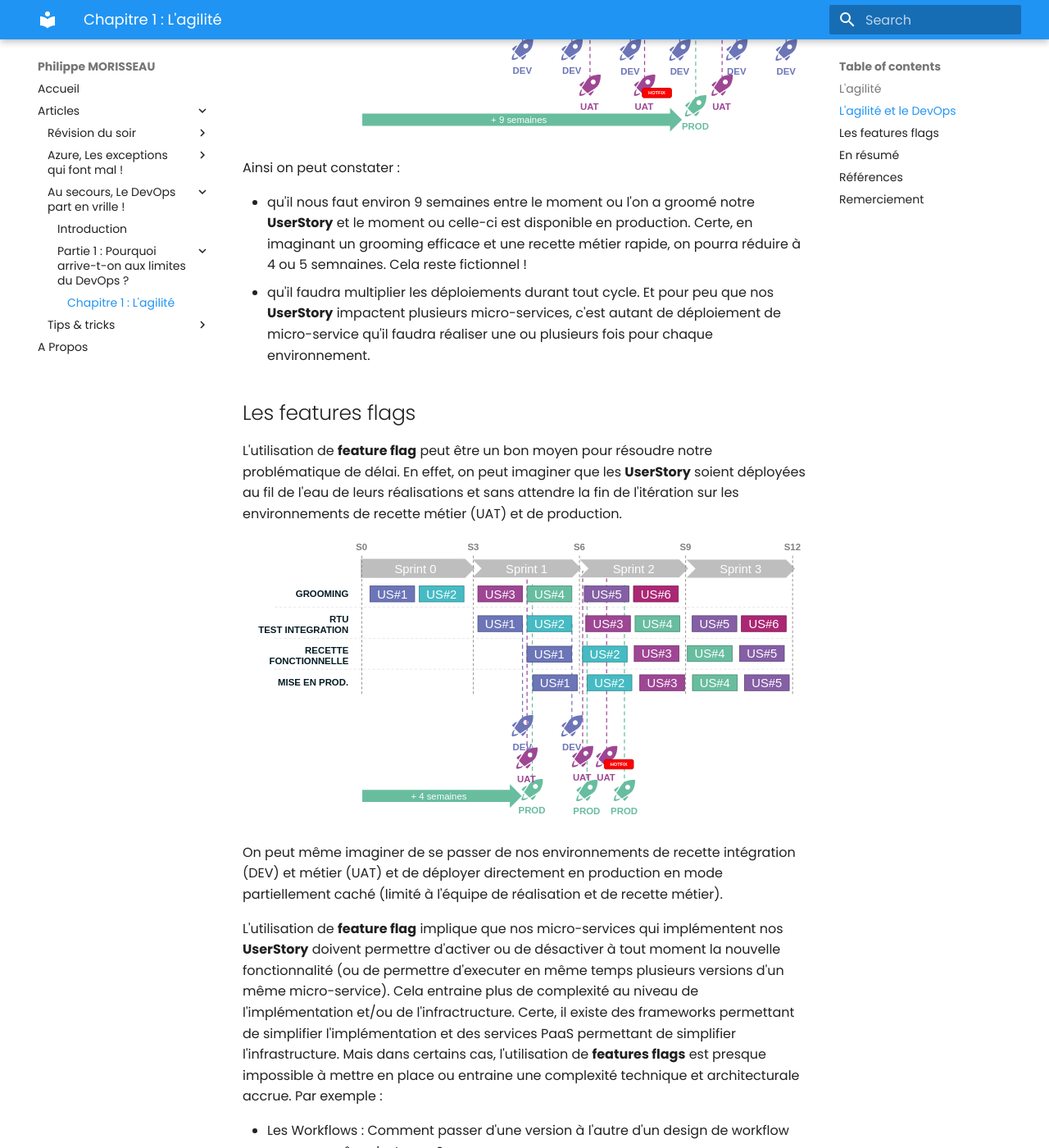
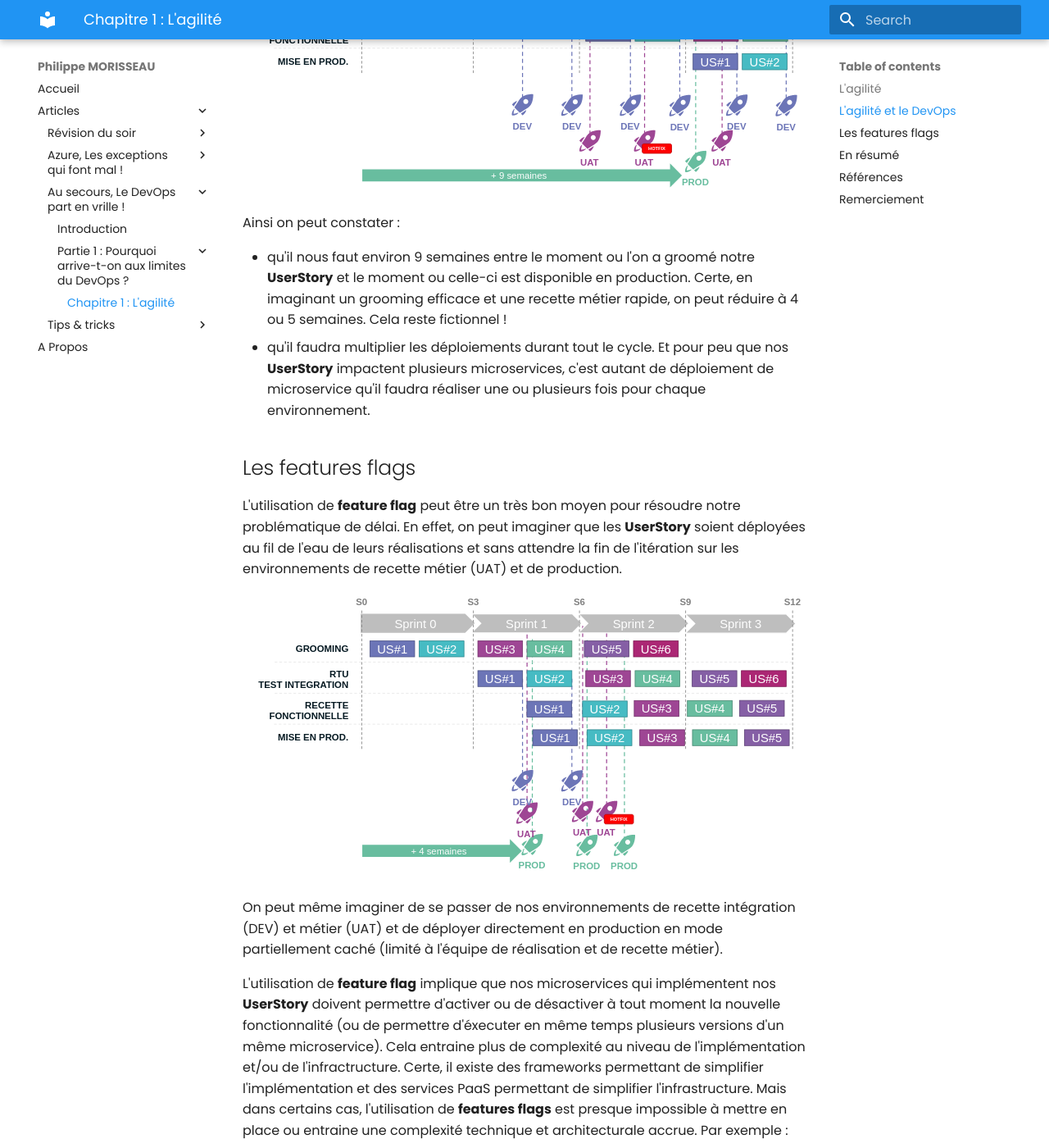
Before and after one commit to Ineaweb/Blog, an MkDocs documentation site: the page built from docs/articles/devops/vrille/01.pourquoi.agilite.md, in a window 1280 px wide and 1400 px high, scrolled down 2484 px. Shown: the whole window at 82% size. Built offline with MkDocs 1.6.1 and Material for MkDocs 9.7.7, drawn with Linux system fonts in a browser that asks for light colours; old or Windows-style settings are respelled for this version of MkDocs; some of the changed text lies outside the part shown.

Commit message:
fix: relecture PMO

```diff
--- a/docs/articles/devops/vrille/01.pourquoi.agilite.md
+++ b/docs/articles/devops/vrille/01.pourquoi.agilite.md
@@ -1,6 +1,6 @@
 ---
 title: "Chapitre 1 : L'agilité"
-summary: "Pourquoi arrive-t-on aux limites du DevOps ? L'agilité dans des projets micro-services complexes est un facteur d'explication."
+summary: "Pourquoi arrive-t-on aux limites du DevOps ? L'agilité dans des projets microservices complexes est un facteur d'explication."
 authors:
     - Philippe Morisseau
 date: 2021-10-04
@@ -8,64 +8,65 @@
 
 ## L'agilité
 
-Bien que l'agilité n'est pas un pré-requis au DevOps et vice-versa, l'un et l'autre sont bien plus efficaces s'ils sont utilisés conjointement.
+Bien que l'agilité ne soit pas un pré-requis au DevOps et vice-versa, l'un et l'autre sont bien plus efficaces s'ils sont utilisés conjointement.
 
-Imaginons que nous avons un nouveau projet d'application basé sur une architecture micro-service plutôt complexe. Ce projet est conduit avec la méthode agile.
+Imaginons que nous avons un nouveau projet d'application basé sur une architecture microservice plutôt complexe. Ce projet est conduit avec la méthode agile.
 Nous définissons les règles suivantes :
 
 1. Les itérations ont une durée de 3 semaines,
 2. La recette fonctionnelle doit être faite par une équipe métier indépendante de l'équipe de réalisation,
-3. Les tests d’intégration sont inclus dans le DOD de l’équipe de réalisation,
+3. Les tests d’intégration sont inclus dans le **Definition Of Done** de l’équipe de réalisation,
 4. Les délais doivent être réduit au maximum.
 
-Les 2 derniers points pouvant être résolu par le DevOps, cette démarche apparait comme évidente. Mais dans le cas ou nous avons plusieurs dizaines de micro-services, le DevOps n'est pas si simple que cela à mettre en oeuvre.
+Les 2 derniers points pouvant être résolu par le DevOps, cette démarche apparait comme évidente. Mais dans le cas ou nous avons plusieurs dizaines de microservices, le DevOps n'est pas si simple que cela à mettre en oeuvre.
 
 ## L'agilité et le DevOps
 
-Reprenons, notre exemple avec des itérations de 3 semaines. Et imaginons le cycle de vie de nos **UserStory**.
+Reprenons notre exemple avec des itérations de 3 semaines et imaginons le cycle de vie de nos **UserStory**.
 
-La première étape consiste à **Groomer** nos **UserStory** afin que l'équipe puisse engager sereinement celle-ci dans le sprint.
+La première étape consiste à **Groomer** nos **UserStory** afin que l'équipe puisse engager sereinement celles-ci dans le sprint.
+
 ![grooming](../../../img/01.pourquoi.lenombrededeploiement.001.svg)
 
-Cela veut aussi dire que nos **UserStory** doivent à minima être **Groomé** un sprint avant d'être engagé par l'équipe de réalisation.
+Cela veut aussi dire que nos **UserStory** doivent à minima être **Groomé** un sprint avant d'être engagées par l'équipe de réalisation.
 
 ![rtu](../../../img/01.pourquoi.lenombrededeploiement.002.svg)
 
-Les tests d'intégration étant inclus dans le DOD de l'équipe de réalisation, cela veut donc dire que durant l'itération l'équipe devra à minima déployer une fois pour chaque **UserStory** sur un environnement d'intégration (dans notre cas, nommé DEV).
+Les tests d'intégration étant inclus dans le **Definition Of Done** de l'équipe de réalisation, cela veut donc dire que durant l'itération l'équipe devra à minima déployer une fois sur un environnement d'intégration (dans notre cas, nommé DEV) pour chaque **UserStory**.
 
 ![deployToDev](../../../img/01.pourquoi.lenombrededeploiement.003.svg)
 
-A la fin de l'itération l'équipe de réalisation va présenter son travail ; l'ensemble des **UserStory** réalisées. Suite à cette présentation et après validation des **UserStory**, l'équipe va pouvoir procéder au déploiement sur l'environnement de recette fonctionnelle (dans notre cas, nommé UAT).
+A la fin de l'itération l'équipe de réalisation va présenter son travail ; l'ensemble des **UserStory** réalisées (la démo.). Suite à cette présentation et après validation des **UserStory**, l'équipe va pouvoir procéder au déploiement sur l'environnement de recette fonctionnelle (dans notre cas, nommé UAT).
 
 ![deployToUat](../../../img/01.pourquoi.lenombrededeploiement.004.svg)
 
-Si durant la recette métier de notre **UserStory**, un bug bloquant est détecté alors il faudra procéder à un hotfix. Donc à minima nous aurons un déploiement en UAT par sprint. Une fois la recette métier réalisée et l'ensemble des **UserStory** validé par notre équipe métier, l'équipe peut donc procéder au déploiement en production.
+Si durant la recette métier de notre **UserStory**, un bug bloquant est détecté alors il fautdra procéder à un hotfix. Donc à minima nous aurons un déploiement en UAT par sprint. Une fois la recette métier réalisée et l'ensemble des **UserStory** validées par notre équipe métier, l'équipe peut donc procéder au déploiement en production.
 
 ![deployToPrd](../../../img/01.pourquoi.lenombrededeploiement.005.svg)
 
 Ainsi on peut constater :
 
-- qu'il nous faut environ 9 semaines entre le moment ou l'on a groomé notre **UserStory** et le moment ou celle-ci est disponible en production. Certe, en imaginant un grooming efficace et une recette métier rapide, on pourra réduire à 4 ou 5 semnaines. Cela reste fictionnel !
-- qu'il faudra multiplier les déploiements durant tout cycle. Et pour peu que nos **UserStory** impactent plusieurs micro-services, c'est autant de déploiement de micro-service qu'il faudra réaliser une ou plusieurs fois pour chaque environnement.
+- qu'il nous faut environ 9 semaines entre le moment ou l'on a groomé notre **UserStory** et le moment ou celle-ci est disponible en production. Certe, en imaginant un grooming efficace et une recette métier rapide, on peut réduire à 4 ou 5 semaines. Cela reste fictionnel !
+- qu'il faudra multiplier les déploiements durant tout le cycle. Et pour peu que nos **UserStory** impactent plusieurs microservices, c'est autant de déploiement de microservice qu'il faudra réaliser une ou plusieurs fois pour chaque environnement.
 
 ## Les features flags
 
-L'utilisation de **feature flag** peut être un bon moyen pour résoudre notre problématique de délai. En effet, on peut imaginer que les **UserStory** soient déployées au fil de l'eau de leurs réalisations et sans attendre la fin de l'itération sur les environnements de recette métier (UAT) et de production.
+L'utilisation de **feature flag** peut être un très bon moyen pour résoudre notre problématique de délai. En effet, on peut imaginer que les **UserStory** soient déployées au fil de l'eau de leurs réalisations et sans attendre la fin de l'itération sur les environnements de recette métier (UAT) et de production.
 
 ![featureflag](../../../img/01.pourquoi.lenombrededeploiement.006.svg)
 
 On peut même imaginer de se passer de nos environnements de recette intégration (DEV) et métier (UAT) et de déployer directement en production en mode partiellement caché (limité à l'équipe de réalisation et de recette métier).
 
-L'utilisation de **feature flag** implique que nos micro-services qui implémentent nos **UserStory** doivent permettre d'activer ou de désactiver à tout moment la nouvelle fonctionnalité (ou de permettre d'executer en même temps plusieurs versions d'un même micro-service). Cela entraine plus de complexité au niveau de l'implémentation et/ou de l'infractructure. Certe, il existe des frameworks permettant de simplifier l'implémentation et des services PaaS permettant de simplifier l'infrastructure.
+L'utilisation de **feature flag** implique que nos microservices qui implémentent nos **UserStory** doivent permettre d'activer ou de désactiver à tout moment la nouvelle fonctionnalité (ou de permettre d'éxecuter en même temps plusieurs versions d'un même microservice). Cela entraine plus de complexité au niveau de l'implémentation et/ou de l'infractructure. Certe, il existe des frameworks permettant de simplifier l'implémentation et des services PaaS permettant de simplifier l'infrastructure.
 Mais dans certains cas, l'utilisation de **features flags** est presque impossible à mettre en place ou entraine une complexité technique et architecturale accrue. Par exemple :
 
 - Les Workflows : Comment passer d'une version à l'autre d'un design de workflow pour une même instance ?
 - Les ETL : Comment maintenir plusieurs versions d'une même transformation de données ? En multipliant les destinations ?
-- Les Infrastructures : Comment maintenir plusieurs versions d'une infrastructure sur un même environnement ?
+- Les Infrastructures : Comment maintenir plusieurs versions d'une infrastructure sur un même environnement ? En multipliant les environnements ?
 
 ## En résumé
 
-Bien que les **feature flag** permettent en partie de résoudre nos problématiques, elles ne sont pas à elles seulent la réponse à notre problématique de mise en place du DevOps dans une architecture micro-service complexe.
+Bien que les **feature flag** permettent en partie de résoudre nos problématiques, elles ne sont pas à elles seulent la réponse à notre problématique de mise en place du DevOps dans une architecture microservice complexe.
 Très souvent, pour des raisons économiques évidentes, les **feature flags** sont mises de coté.
 
 Ne pouvant pas forcément réduire encore plus nos délais, il faudra donc se concentrer sur la multitude des déploiements à réaliser (en automatique) en veillant à ne pas oublier une partie !
```
Also changed, not shown: docs/articles/devops/vrille/index.md (+6 -6 lines).
